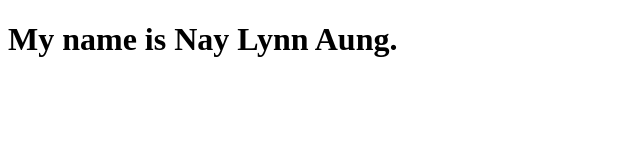
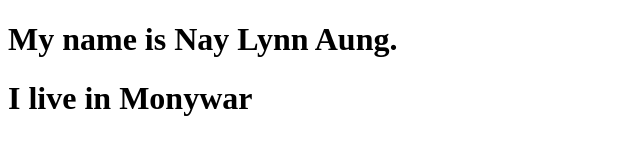
Before and after one commit to cxetgyi777/cxetgyi777.github.io, a plain HTML site: page index.html in a window 1280 px wide. Shown: the whole page, without its empty margins (0-640 px from the left). Drawn offline with Linux system fonts and the light colour scheme.

Commit message:
add address

```diff
--- a/index.html
+++ b/index.html
@@ -7,5 +7,6 @@
 </head>
 <body>
     <h1>My name is Nay Lynn Aung.</h1>
+    <h1>I live in Monywar</h1>
 </body>
 </html>
```
